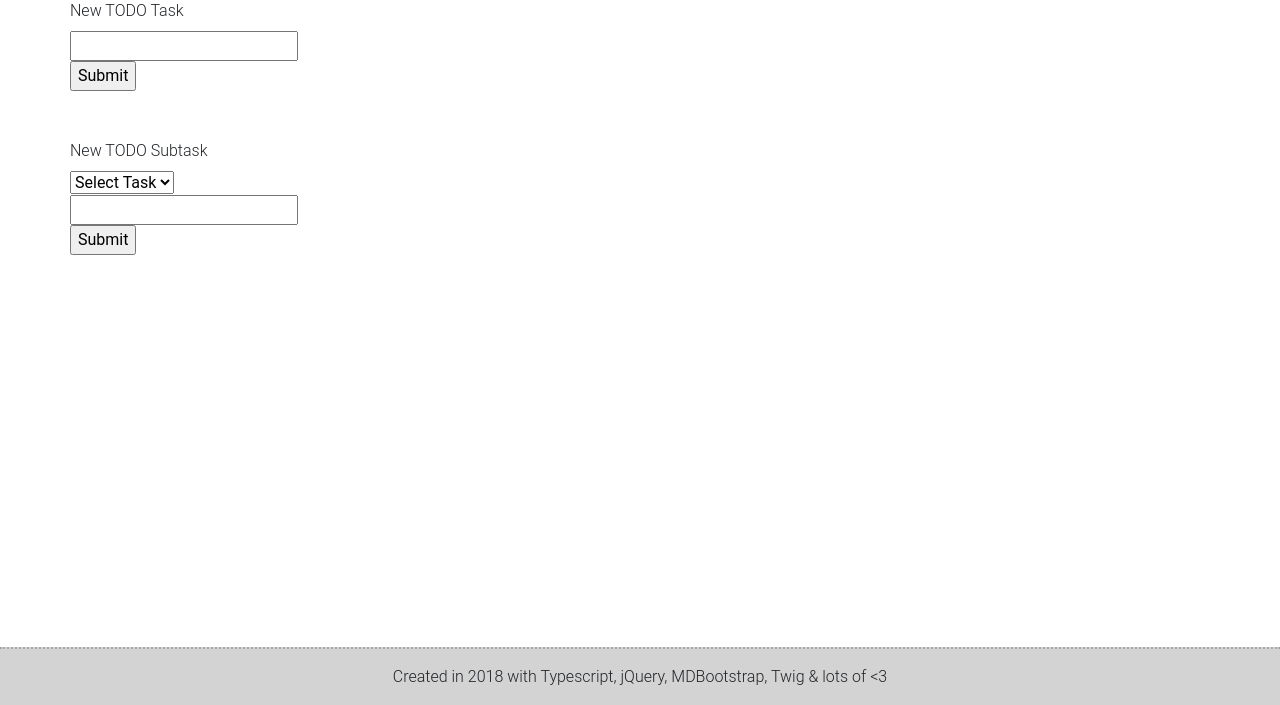
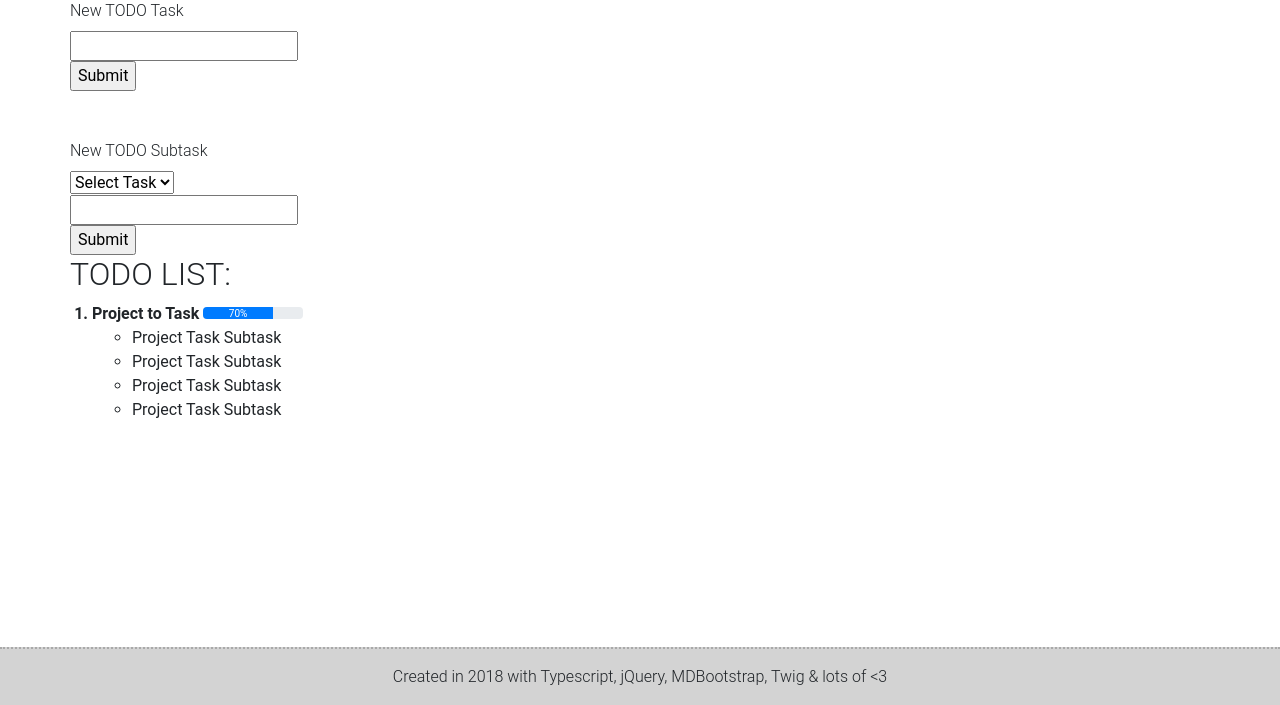
Before and after one commit to joshbyvelds/projectjournal, a PHP site: template view/project.twig in a window 1280 px wide. Shown: the part 95-800 px from the top of the page. Run offline with PHP 8.4, Linux system fonts and the light colour scheme; the template is opened without the code that fills it, so the values that code supplies are empty; some libraries are stand-ins or nearby versions.

Commit message:
Created sample project todo list

```diff
--- a/project.php
+++ b/project.php
@@ -10,8 +10,8 @@ $twig = new \Twig_Environment($loader);
 $error = false;
 $project = false;
 
-if(isset($_GET['id'])){
-    $project = $_GET['id'];
+if(isset($_GET['p'])){
+    $project = $_GET['p'];
 }else{
     $error = 'No project selected.';
 }
@@ -22,6 +22,6 @@ echo $twig->render('project.twig',
         'title' => 'Project Journal',
         'categories' => $categories,
         'error' => $error,
-        'id' => $project,
+        'project' => $project,
     ]
 );
--- /dev/null
+++ b/scss/_todo.scss
@@ -0,0 +1,52 @@
+.todo_list{
+    .new_task{
+
+    }
+
+    .list{
+        ol{
+            padding-left: 22px;
+
+            li{
+                width: 100%;
+                font-weight: bold;
+
+                ul{
+                    li {
+                        font-weight: normal;
+
+                        i {
+                            cursor: pointer;
+
+                            &.not_started {
+                                color: red;
+                            }
+                            &.in_progress {
+                                color: goldenrod;
+                            }
+
+                            &.completed {
+                                color: green;
+                            }
+
+                            &:active {
+                                transform: scale(0.8);
+                            }
+                        }
+                    }
+                }
+            }
+        }
+
+        .progress {
+            display: inline-block;
+            position: relative;
+            top: 0px;
+            width: 100px;
+            font-weight: normal;
+            height: 12px;
+            font-size: 10px;
+            line-height: 13px;
+        }
+    }
+}
--- a/scss/master.scss
+++ b/scss/master.scss
@@ -25,6 +25,8 @@ main {
 @import "categories";
 @import "overlay";
 @import "odometer";
+@import "updates";
+@import "todo";
 
 
 .btn.aqua-gradient {
--- a/stylesheets/master.css
+++ b/stylesheets/master.css
@@ -173,6 +173,33 @@ main {
   -o-transform: translateY(0);
   transform: translateY(0); }
 
+.todo_list .list ol {
+  padding-left: 22px; }
+  .todo_list .list ol li {
+    width: 100%;
+    font-weight: bold; }
+    .todo_list .list ol li ul li {
+      font-weight: normal; }
+      .todo_list .list ol li ul li i {
+        cursor: pointer; }
+        .todo_list .list ol li ul li i.not_started {
+          color: red; }
+        .todo_list .list ol li ul li i.in_progress {
+          color: goldenrod; }
+        .todo_list .list ol li ul li i.completed {
+          color: green; }
+        .todo_list .list ol li ul li i:active {
+          transform: scale(0.8); }
+.todo_list .list .progress {
+  display: inline-block;
+  position: relative;
+  top: 0px;
+  width: 100px;
+  font-weight: normal;
+  height: 12px;
+  font-size: 10px;
+  line-height: 13px; }
+
 .btn.aqua-gradient {
   background: -webkit-linear-gradient(50deg, #2096ff, #05ffa3) !important;
   background: linear-gradient(40deg, #2096ff, #05ffa3) !important;
--- a/view/index.twig
+++ b/view/index.twig
@@ -47,7 +47,7 @@
         {% for project in projects %}
             <div class="row project {{ project.category|lower|replace({' ':'_'}) }} {% if loop.index0 is odd %}odd{% else %}even{% endif %}" data-seconds="{{ project.seconds }}" data-minutes="{{ project.minutes}}" data-hours="{{ project.hours }}" data-id="{{ project.id }}">
                 {% if loop.index0 is odd %}
-                    <div class="col-sm-12 col-md-6 image-col"><img src="https://mdbootstrap.com/img/Photos/Horizontal/Nature/6-col/img%20(131).jpg" class="img-fluid img-thumbnail z-depth-3" alt="zoom"></div>
+                    <div class="col-sm-12 col-md-6 image-col"><a href="/project?p={{ project.id }}"><img src="https://mdbootstrap.com/img/Photos/Horizontal/Nature/6-col/img%20(131).jpg" class="img-fluid img-thumbnail z-depth-3" alt="zoom"></a></div>
                     <div class="col-sm-12 col-md-6 title-col">
                         <h3>{{ project.title }}</h3>
                         <div class="fake_dropdown project_category locked">
@@ -85,7 +85,7 @@
                         <button class="btn btn-primary edit-save-btn" style="display:none;">Save <i class="far fa-save"></i></button>
                         <button class="btn btn-danger delete-btn">Delete <i class="far fa-trash-alt"></i></button>
                     </div>
-                    <div class="col-sm-12 col-md-6 image-col"><img src="https://mdbootstrap.com/img/Photos/Horizontal/Nature/6-col/img%20(131).jpg" class="img-fluid img-thumbnail z-depth-3" alt="zoom"></div>
+                    <div class="col-sm-12 col-md-6 image-col"><a href="/project?p={{ project.id }}"><img src="https://mdbootstrap.com/img/Photos/Horizontal/Nature/6-col/img%20(131).jpg" class="img-fluid img-thumbnail z-depth-3" alt="zoom"></a></div>
                 {% endif %}
             </div>
         {% endfor %}
--- a/view/project.twig
+++ b/view/project.twig
@@ -25,10 +25,9 @@
                 </div>
             </div>
         </div>
-    {% endif %}
-
+    {% else %}
         <div class="container todo_list">
-        <div class="row">
+            <div class="row new_task">
                 <div class="col-xs-12">
                     <form>
                         <label for="new_task">New TODO Task</label><br>
@@ -48,7 +47,27 @@
                     </form>
                 </div>
             </div>
+
+            <div class="row list">
+                <div class="col-xs-12">
+                    <h2>TODO LIST:</h2>
+                    <ol>
+                        <li>
+                            Project to Task <div class="progress">
+                                <div class="progress-bar" style="width:70%">70%</div>
                             </div>
+                            <ul>
+                                <li>Project Task Subtask <i class="far fa-check-circle completed"></i></li>
+                                <li>Project Task Subtask <i class="far fa-play-circle in_progress"></i></li>
+                                <li>Project Task Subtask <i class="far fa-times-circle not_started"></i></li>
+                                <li>Project Task Subtask <i class="far fa-times-circle not_started"></i></li>
+                            </ul>
+                        </li>
+                    </ol>
+                </div>
+            </div>
+        </div>
+    {% endif %}
 </main>
 
 <footer>
```
Also changed, not shown: scss/_updates.scss (added), 1 other file. Lines whose indentation alone changed are shown as unchanged.
